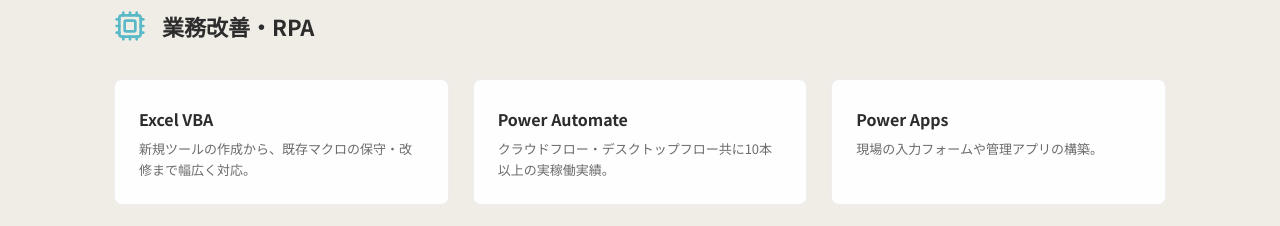
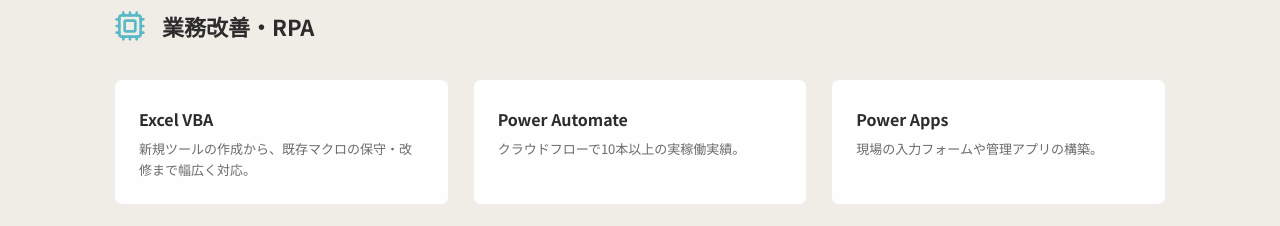
Before and after one commit to emirp107/portfolio, a website built with Vite: page profile-detail.html in a window 1280 px wide. Shown: the part 1580-1806 px from the top of the page. Built offline with nearby package versions, Linux system fonts and the light colour scheme; a web font is replaced by a local one.

Commit message:
Update profile-detail.html to remove desktop flow from Power Automate skills

```diff
--- a/profile-detail.html
+++ b/profile-detail.html
@@ -107,7 +107,7 @@
                         <div class="skill-card">
                             <span class="skill-card__name">Power Automate</span>
                             <p class="skill-card__desc">
-                                クラウドフロー・デスクトップフロー共に10本以上の実稼働実績。
+                                クラウドフローで10本以上の実稼働実績。
                             </p>
                         </div>
                         <div class="skill-card">
```
